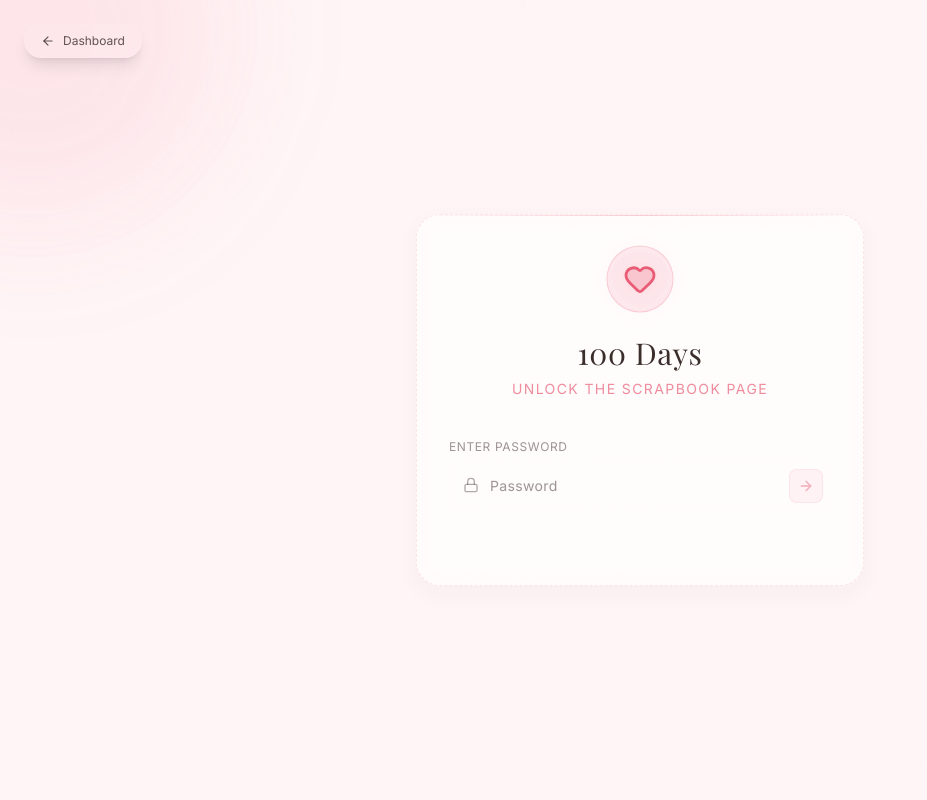
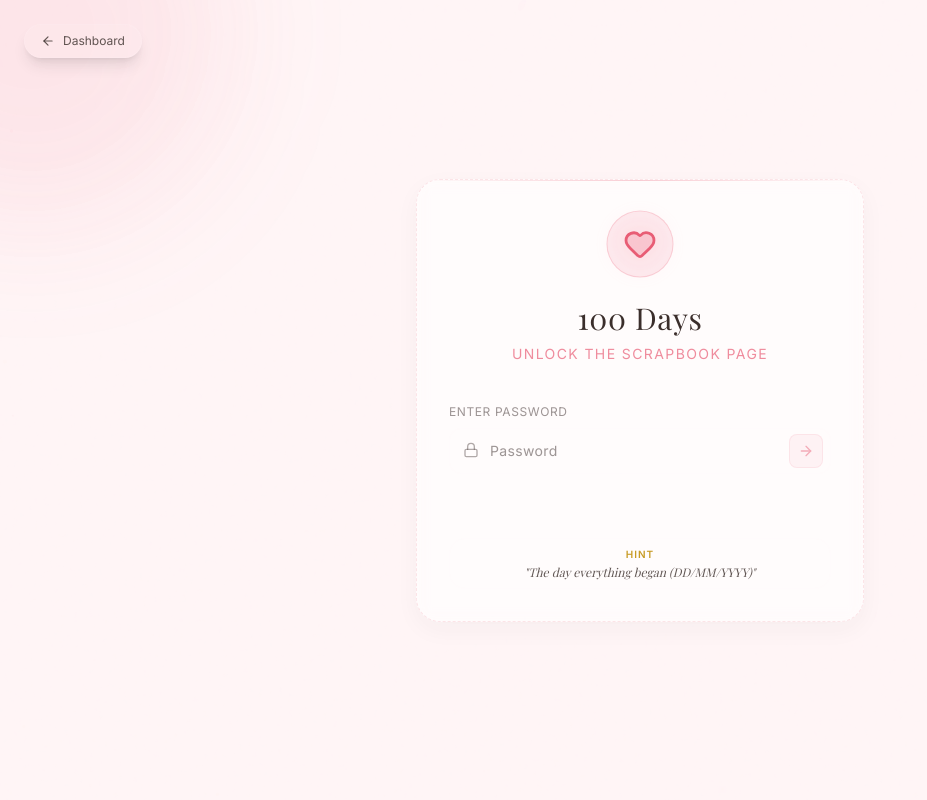
Before and after one commit to skullcrush88/100days, a Next.js app: page / in a window 1280 px wide. Both pictures are taken after a click on the element 211 px from the left and 586 px from the top of the page. Shown: the whole page, without its empty margins (0-927 px from the left). Built offline with nearby package versions, Linux system fonts and the light colour scheme; a web font is replaced by a local one.

Commit message:
fix(passwords): restore visible hints and robust date format matching for 100 Days and Girlfriends Day

```diff
--- a/src/app/page.tsx
+++ b/src/app/page.tsx
@@ -366,8 +366,20 @@ export default function Home() {
           <ScrapbookPasswordGate
             key="gate-100days"
             title="100 Days"
-            hint="The day everything began."
-            expectedPasswords={["21042026", "21 April 2026", "21/04/2026", "21-04-2026"]}
+            hint="The day everything began (DD/MM/YYYY)"
+            expectedPasswords={[
+              "21042026",
+              "21 April 2026",
+              "21/04/2026",
+              "21-04-2026",
+              "21.04.2026",
+              "21st April 2026",
+              "21 April",
+              "April 21",
+              "April 21 2026",
+              "2104",
+              "210426",
+            ]}
             onSuccess={() => handleUnlockSuccess("100days")}
             onBack={() => setActiveGate(null)}
           />
@@ -377,8 +389,39 @@ export default function Home() {
           <ScrapbookPasswordGate
             key="gate-girlfriendsday"
             title="Girlfriend's Day"
-            hint="when my world started"
-            expectedPasswords={["19032006", "19 March 2006", "19/03/2006", "19-03-2006"]}
+            hint="When my world started ♡ (or 1st August)"
+            expectedPasswords={[
+              // Sidrat's birthday ("When my world started")
+              "19032006",
+              "19 March 2006",
+              "19/03/2006",
+              "19-03-2006",
+              "19.03.2006",
+              "19th March 2006",
+              "19 March",
+              "March 19",
+              "March 19 2006",
+              "1903",
+              "190306",
+              // Girlfriend's Day date (from the card: 01 AUGUST 2026)
+              "01082026",
+              "1082026",
+              "01/08/2026",
+              "1/08/2026",
+              "01-08-2026",
+              "1-08-2026",
+              "01.08.2026",
+              "1.08.2026",
+              "01 August 2026",
+              "1 August 2026",
+              "1st August 2026",
+              "August 1 2026",
+              "01 August",
+              "1 August",
+              "August 1",
+              "0108",
+              "108",
+            ]}
             onSuccess={() => handleUnlockSuccess("girlfriendsday")}
             onBack={() => setActiveGate(null)}
           />
--- a/src/components/ScrapbookPasswordGate.tsx
+++ b/src/components/ScrapbookPasswordGate.tsx
@@ -29,12 +29,23 @@ export default function ScrapbookPasswordGate({
     setIsSubmitting(true);
     setError("");
 
-    // Normalizing input: lowercase, trim multiple spaces, replace hyphens/slashes
-    const normalized = password.trim().toLowerCase().replace(/[\/\-_]/g, " ");
+    // Normalizing helper: lowercase, trim, strip all non-alphanumeric chars
+    const clean = (str: string) => str.toLowerCase().replace(/[^a-z0-9]/g, "");
+    const inputClean = clean(password);
+
+    // Also support ordinal removal e.g. "21st" -> "21", "19th" -> "19", "1st" -> "1"
+    const inputWithoutOrdinal = inputClean.replace(/(\d+)(st|nd|rd|th)/g, "$1");
 
     const isCorrect = expectedPasswords.some((pwd) => {
-      const normPwd = pwd.trim().toLowerCase().replace(/[\/\-_]/g, " ");
-      return normalized === normPwd;
+      const pwdClean = clean(pwd);
+      const pwdWithoutOrdinal = pwdClean.replace(/(\d+)(st|nd|rd|th)/g, "$1");
+
+      return (
+        inputClean === pwdClean ||
+        inputWithoutOrdinal === pwdClean ||
+        inputClean === pwdWithoutOrdinal ||
+        inputWithoutOrdinal === pwdWithoutOrdinal
+      );
     });
 
     setTimeout(() => {
@@ -163,7 +174,7 @@ export default function ScrapbookPasswordGate({
             </div>
 
             {/* Error Message */}
-            <div className="h-6 flex items-center justify-center">
+            <div className="min-h-[1.5rem] flex items-center justify-center">
               <AnimatePresence mode="wait">
                 {error && (
                   <motion.p
@@ -178,6 +189,18 @@ export default function ScrapbookPasswordGate({
               </AnimatePresence>
             </div>
 
+            {/* Password Hint */}
+            {hint && (
+              <div className="bg-white/5 border border-white/10 rounded-2xl py-2 px-4 text-center">
+                <span className="text-[10px] uppercase font-sans text-gold-accent tracking-widest block font-semibold mb-0.5">
+                  Hint
+                </span>
+                <p className="text-xs font-serif italic text-cream-accent/80">
+                  "{hint}"
+                </p>
+              </div>
+            )}
+
 
           </form>
         </div>
```
